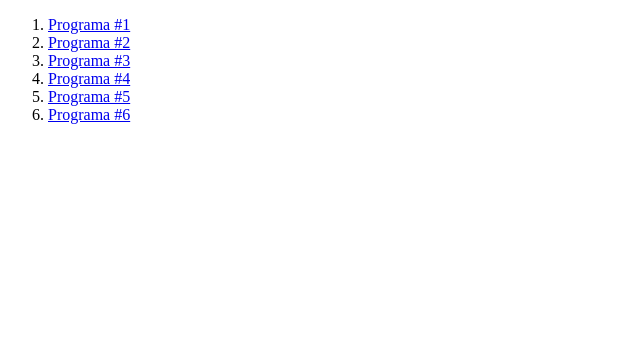
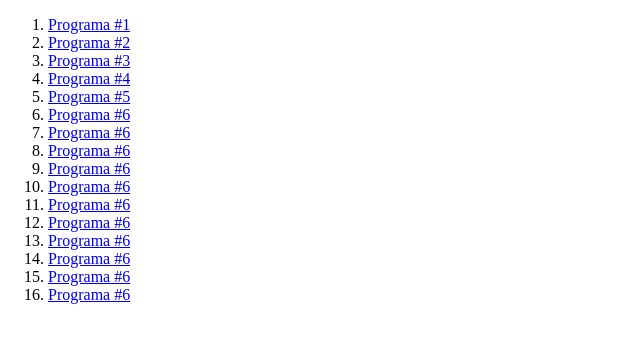
Before and after one commit to cjropainza/Js_Trabajo11, a plain HTML site: page index.html in a window 1280 px wide. Shown: the whole page, without its empty margins (0-640 px from the left). Drawn offline with Linux system fonts and the light colour scheme.

Commit message:
Se elimina la carpeta html y se crea los enlaces de js para que los compañeros puedan subir sus codigos

```diff
--- a/index.html
+++ b/index.html
@@ -11,10 +11,10 @@
         <nav>
             <ol>
                 <li>
-                    <a href="./hmtl/1.html">Programa #1</a>
+                    <a href="../Js_Trabajo11/hmtl/1.html">Programa #1</a>
                 </li>
                 <li>
-                    <a href="./JS/2.js">Programa #2</a>
+                    <a href=".//JS/2.js">Programa #2</a>
                 </li>
                 <li>
                     <a href="./JS/3.js">Programa #3</a>
@@ -31,6 +31,38 @@
                 <li>
                     <a href="./JS/6.js">Programa #6</a>
                 </li>
+
+                <li>
+                    <a href=".//JS/11.js">Programa #6</a>
+                </li>
+
+                <li>
+                    <a href="./JS/12.js">Programa #6</a>
+                </li>
+                <li>
+                    <a href="./JS/6.js">Programa #6</a>
+                </li>
+                <li>
+                    <a href="./JS/6.js">Programa #6</a>
+                </li>
+                <li>
+                    <a href="./JS/6.js">Programa #6</a>
+                </li>
+                <li>
+                    <a href="./JS/6.js">Programa #6</a>
+                </li>
+                <li>
+                    <a href="./JS/6.js">Programa #6</a>
+                </li>
+                <li>
+                    <a href="./JS/6.js">Programa #6</a>
+                </li>
+                <li>
+                    <a href="./JS/6.js">Programa #6</a>
+                </li>
+                <li>
+                    <a href="./JS/6.js">Programa #6</a>
+                </li>
             </ol>
         </nav>
     </section>
```
Also changed, not shown: hmtl/1.html (deleted, +0 -13 lines), hmtl/2.html (deleted, +0 -12 lines), JS/11.js (added), JS/12.js (added), JS/13.js (added), JS/14.js (added), JS/15.js (added), JS/16.js (added), JS/17.js (added), JS/18.js (added), JS/19.js (added), JS/20.js (added), 1 other file.
